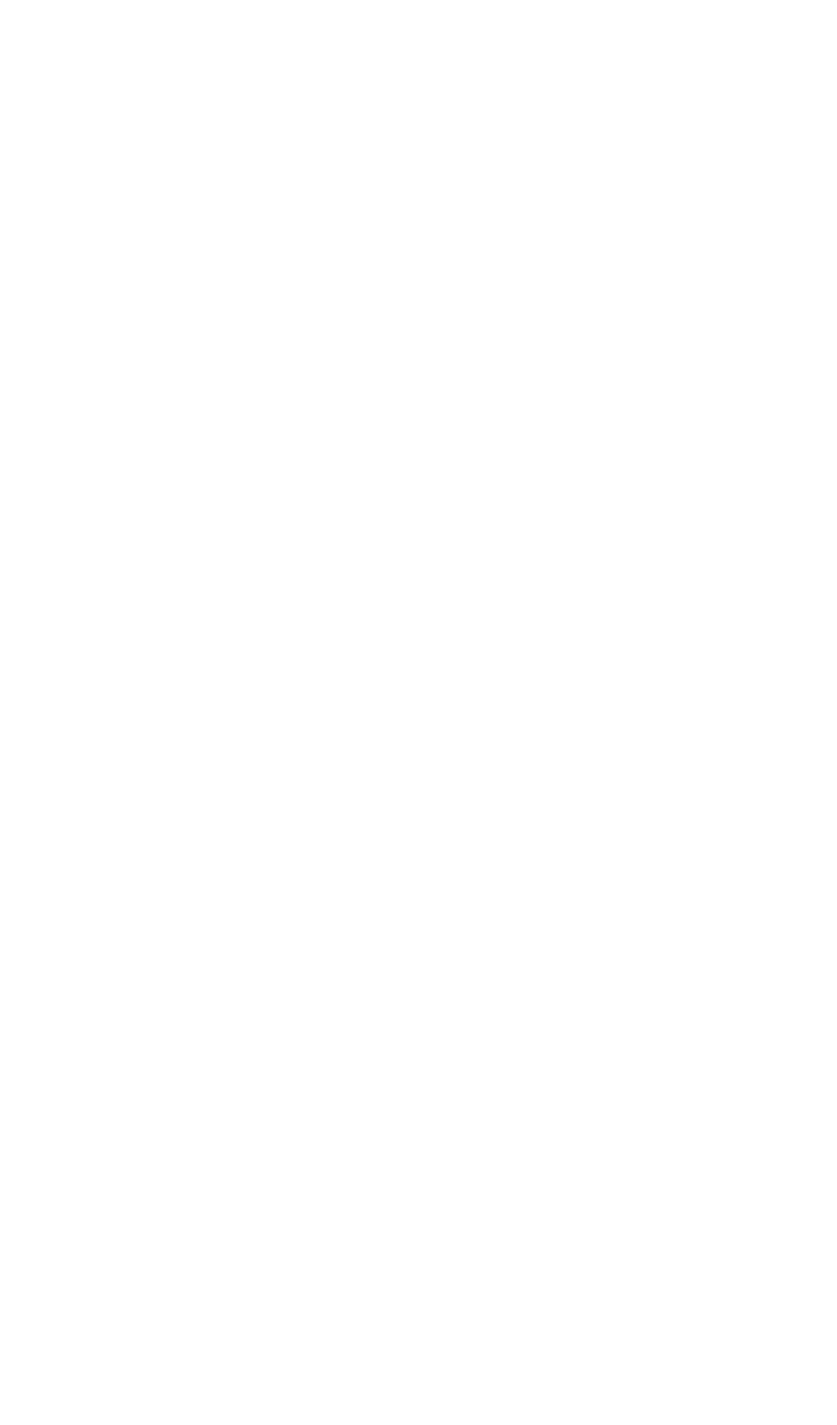
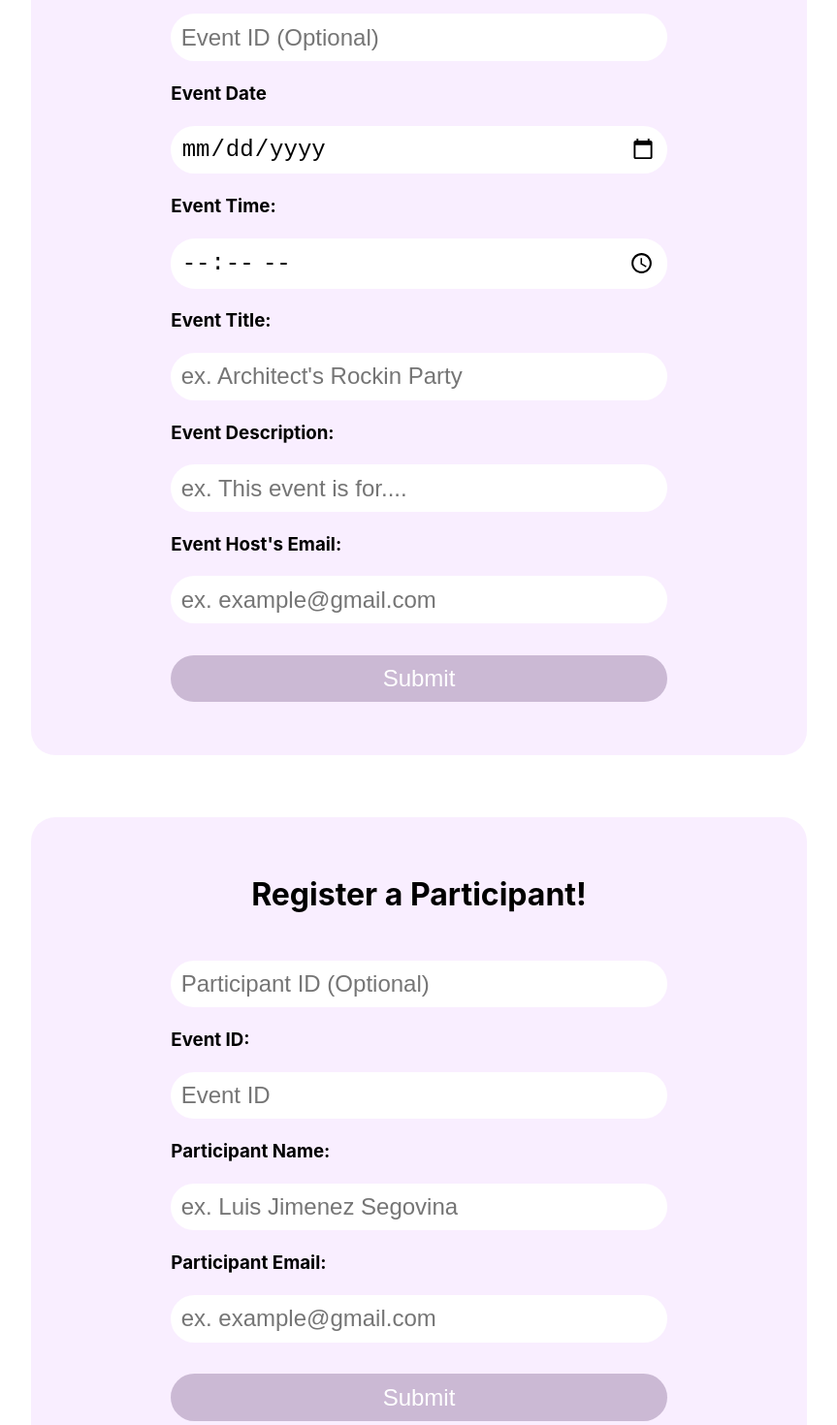
Before and after one commit to cgw43/CSDS-383-Layered, a React (Create React App) app in the folder the-layered-era/: page / in a window 1280 px wide. Shown: the part 240-1710 px from the top of the page at 97% size, without its empty margins (208-1071 px from the left). Before the commit the page ends 800 px from the top, so only its background shows below. Built offline with nearby package versions, Linux system fonts and the light colour scheme.

Commit message:
insertion forms with minor validation checks

```diff
--- a/the-layered-era/package.json
+++ b/the-layered-era/package.json
@@ -7,6 +7,7 @@
     "@testing-library/react": "^13.4.0",
     "@testing-library/user-event": "^13.5.0",
     "express": "^4.18.2",
+    "formik": "^2.4.5",
     "react": "^18.2.0",
     "react-dom": "^18.2.0",
     "react-scripts": "5.0.1",
--- a/the-layered-era/persistence-layer/server.js
+++ b/the-layered-era/persistence-layer/server.js
@@ -3,6 +3,6 @@ const PORT = process.env.PORT || 4001
 
 const app = express()
 
-app.listen(PORT, function() {
+app.listen(PORT, function () {
     console.log(`Server is running on  ${PORT}`)
 })
--- a/the-layered-era/src/App.js
+++ b/the-layered-era/src/App.js
@@ -1,6 +1,6 @@
 import logo from './logo.svg';
 import './App.css';
-import Home from './presentation-layer/Home.js';
+import Home from './presentation-layer/Home';
 
 function App() {
   return (
--- a/the-layered-era/src/presentation-layer/Home.js
+++ b/the-layered-era/src/presentation-layer/Home.js
@@ -1,8 +1,14 @@
-export default function Home(){
-    return(
-        // TODO: FRONTEND (forms)
+import InsertEvent from './InsertEvent';
+import InsertParticpant from './InsertParticipant';
+
+export default function Home() {
+    return (
         <div>
             Rocking Bussin Layered Architecture :)
+
+            {/* Forms directly in the home page for now... maybe tabs or open on button click ? */}
+            <InsertEvent />
+            <InsertParticpant/>
         </div>
-    )
+    );
 }
--- /dev/null
+++ b/the-layered-era/src/presentation-layer/InsertEvent.js
@@ -0,0 +1,90 @@
+import React from 'react';
+import { Formik, Form, Field, ErrorMessage } from 'formik';
+
+import './forms.css'
+
+export default function InsertEvent() {
+  return (
+    <div>
+      <Formik
+        initialValues={{ eventID: '', date: '', time:'', title: '', description: '', email: ''}}
+        validate={values => {
+          let errors ={};
+
+          //TODO: VALID UUID CHECK [REGEX]
+
+          if (!values.date){
+            errors.date = 'A date is required';
+          }
+
+          if (!values.time){
+            errors.time = 'A time is required';
+          }
+
+          if (!values.title){
+            errors.title = 'A title is required'
+          } else if (values.title.length > 255){
+            errors.title = 'Title cannot be over 255 characters long';
+          }
+
+          if (!values.description){
+            errors.description = 'A description is required'
+          } else if (values.description.length > 600){
+            errors.description = 'Description cannot be over 600 characters long';
+          }
+
+          if (!values.email) {
+            errors.email = 'An email is required';
+          } else if (!/^[A-Z0-9._%+-]+@[A-Z0-9.-]+\.[A-Z]{2,4}$/i.test(values.email)) {
+            errors.email = 'Invalid email address';
+          }
+
+          return errors;
+        }}
+
+        onSubmit={(values, { setSubmitting }) => {
+          setTimeout(() => {
+            alert(JSON.stringify(values, null, 2));
+            setSubmitting(false);
+          }, 400);
+        }}
+      >
+
+        {({ isSubmitting }) => (
+          <Form>
+            <h1>Insert an Event!</h1>
+
+            <h3 className="label">Event ID:</h3>
+            <Field className="input" type="text" name="eventID" placeholder="Event ID (Optional)"/>
+            <ErrorMessage className="error" name='eventID' component="div"/>
+
+            <h3 className="label">Event Date</h3>
+            <Field className="input" type="date" name="date" />
+            <ErrorMessage className="error" name='date' component="div"/>
+
+            <h3 className="label">Event Time:</h3>
+            <Field className="input" type="time" name="time" />
+            <ErrorMessage className="error" name='time' component="div"/>
+
+            <h3 className="label">Event Title:</h3>
+            <Field className="input" type="text" name="title" placeholder="ex. Architect's Rockin Party"/>
+            <ErrorMessage className="error" name='title' component="div"/>
+
+            <h3 className="label">Event Description:</h3>
+            <Field className="input" type="text" name="description" placeholder="ex. This event is for...."/>
+            <ErrorMessage className="error" name='description' component="div"/>
+
+            <h3 className="label">Event Host's Email:</h3>
+            <Field className="input" type="email" name="email" placeholder="ex. example@gmail.com"/>
+            <ErrorMessage className="error" name='email' component="div"/>
+
+            <button className="button" type="submit" disabled={isSubmitting}>
+              Submit
+            </button>
+          </Form>
+        )}
+      </Formik>
+    </div>
+  )
+
+}
--- /dev/null
+++ b/the-layered-era/src/presentation-layer/InsertParticipant.js
@@ -0,0 +1,67 @@
+import React from 'react';
+import { Formik, Form, Field, ErrorMessage } from 'formik';
+
+import './forms.css'
+
+export default function InsertEvent() {
+  return (
+    <div>
+      <Formik
+        initialValues={{ participantID: '', eventID: '', name:'', email: ''}}
+        validate={values => {
+          let errors ={};
+
+          //TODO: VALID UUID CHECK [REGEX]
+
+          if (!values.name){
+            errors.name = 'A name is required'
+          } else if (values.name.length > 255){
+            errors.name = 'Name cannot be over 255 characters long';
+          }
+
+          if (!values.email) {
+            errors.email = 'An email is required';
+          } else if (!/^[A-Z0-9._%+-]+@[A-Z0-9.-]+\.[A-Z]{2,4}$/i.test(values.email)) {
+            errors.email = 'Invalid email address';
+          }
+
+          return errors;
+        }}
+
+        onSubmit={(values, { setSubmitting }) => {
+          setTimeout(() => {
+            alert(JSON.stringify(values, null, 2));
+            setSubmitting(false);
+          }, 400);
+        }}
+      >
+
+        {({ isSubmitting }) => (
+          <Form>
+            <h1>Register a Participant!</h1>
+
+            <h3 className="label"></h3>
+            <Field className="input" type="text" name="participantID" placeholder="Participant ID (Optional)" />
+
+            <h3 className="label">Event ID: </h3>
+            <Field className="input" type="text" name="eventID" placeholder="Event ID"/>
+            <ErrorMessage className="error" name='eventID' component="div"/>
+
+            <h3 className="label">Participant Name:</h3>
+            <Field className="input" type="text" name="name" placeholder="ex. Luis Jimenez Segovina"/>
+            <ErrorMessage className="error" name='name' component="div"/>
+
+            <h3 className="label">Participant Email:</h3>
+            <Field className="input" type="email" name="email" placeholder="ex. example@gmail.com"/>
+            <ErrorMessage className="error" name='email' component="div"/>
+
+            <button className="button" type="submit" disabled={isSubmitting}>
+              Submit
+            </button>
+          </Form>
+        )}
+      </Formik>
+    </div>
+  )
+
+}
--- /dev/null
+++ b/the-layered-era/src/presentation-layer/forms.css
@@ -0,0 +1,33 @@
+Form {
+  display: flex;
+  flex-direction: column;
+  margin: 5% 15rem;
+  padding: 3% 10%;
+  background-color: rgba(233, 196, 255, 0.287);
+  border-radius: 25px;
+  height: 50%;
+}
+
+.label {
+  margin: 1% 3%;
+  text-align: left;
+}
+
+.input, .button {
+  font-size: 1.5rem;
+  padding : 1.9%;
+  margin: 3%;
+  border-radius: 25px;
+  border-style: none;
+}
+
+.button {
+  background-color: rgba(43, 3, 66, 0.222);
+  color: white;
+}
+
+.error {
+  font-size: 1.3rem;
+  color: red;
+  font-weight: bold;
+}
```
Also changed, not shown: 1 other file (tests, documents, lock files or other folders).
